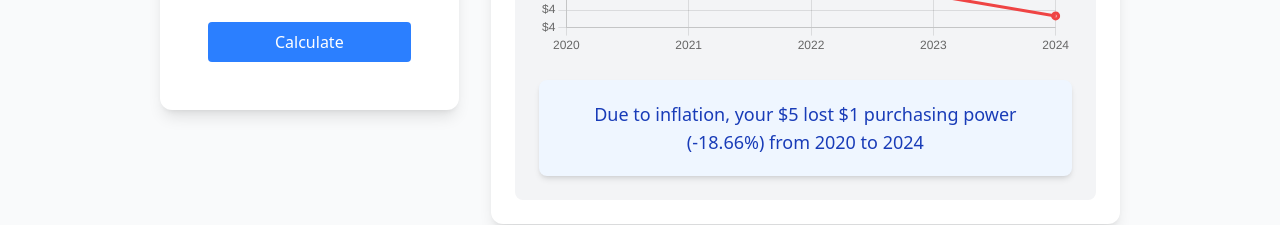
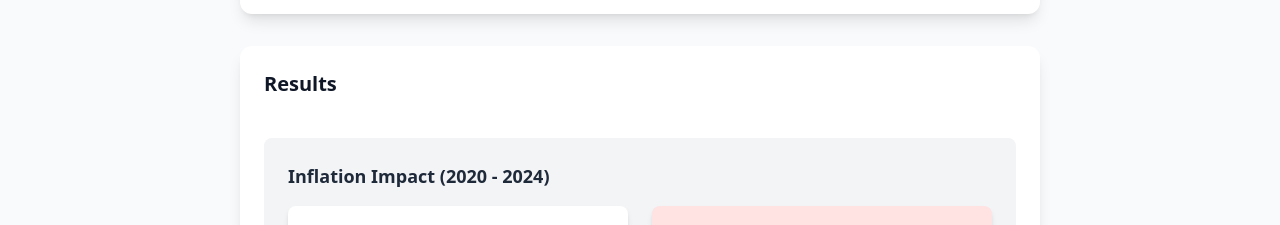
Before and after one commit to Leo309/Real-Return-Analyzer, a Next.js app: page / in a window 1280 px wide. Both pictures are taken after typing "5" into the empty fields and a click on the button "Calculate". Shown: the part 733-958 px from the top of the page. Built offline with nearby package versions, Linux system fonts and the light colour scheme; no server answers; the database is empty.

Commit message:
Update layout

```diff
--- a/src/app/page.tsx
+++ b/src/app/page.tsx
@@ -54,10 +54,10 @@ export default function Home() {
         </div>
       </header>
 
-      <main className="max-w-5xl mx-auto py-6 px-4 sm:px-6 lg:px-8 flex-grow content-area" >
+      <main className="max-w-5xl mx-auto py-6 px-4 sm:px-6 lg:px-8 flex-grow content-area">
         {result ? (
-          <div className="grid grid-cols-1 lg:grid-cols-3 gap-8">
-            <div className="lg:col-span-1">
+          <div className="grid grid-cols-1 gap-8">
+            {/* calculator on the top */}
             <div className={`${darkMode ? 'bg-gray-800' : 'bg-white'} rounded-xl shadow-lg p-6 transition-all duration-300 hover:shadow-xl`}>
               <h2 className={`text-xl font-bold mb-4 ${darkMode ? 'text-white' : 'text-gray-900'} flex items-center`}>
                 <DollarSign className={`mr-2 ${darkMode ? 'text-blue-400' : 'text-blue-500'}`} size={18} />
@@ -65,12 +65,10 @@ export default function Home() {
               </h2>
               <CalculatorForm darkMode={darkMode} />
             </div>
-            </div>
 
-            <div className="lg:col-span-2">
+            {/* Result */}
             <div className={`${darkMode ? 'bg-gray-800' : 'bg-white'} rounded-xl shadow-lg p-6 transition-all duration-300 hover:shadow-xl`}>
               <ResultsDisplay />
-              </div>
             </div>
           </div>
         ) : (
--- a/src/components/ResultsDisplay.tsx
+++ b/src/components/ResultsDisplay.tsx
@@ -157,8 +157,8 @@ const ResultsDisplay: React.FC = () => {
   } : null;
 
   return (
-    <div className="space-y-8">
-      <h2 className={`text-xl font-bold ${isDarkMode ? 'text-white' : 'text-gray-900'}`}>Results</h2>
+    <div className="flex flex-col gap-6"> {/* 改为上下布局 */}
+      <h2 className={`text-xl font-bold ${isDarkMode ? 'text-white' : 'text-gray-900'} mb-4`}>Results</h2>
 
       {/* Inflation Impact Section */}
       <div className={`p-6 rounded-lg ${isDarkMode ? 'bg-gray-700/50' : 'bg-gray-100'}`}>
```
Lines whose indentation alone changed are shown as unchanged.
